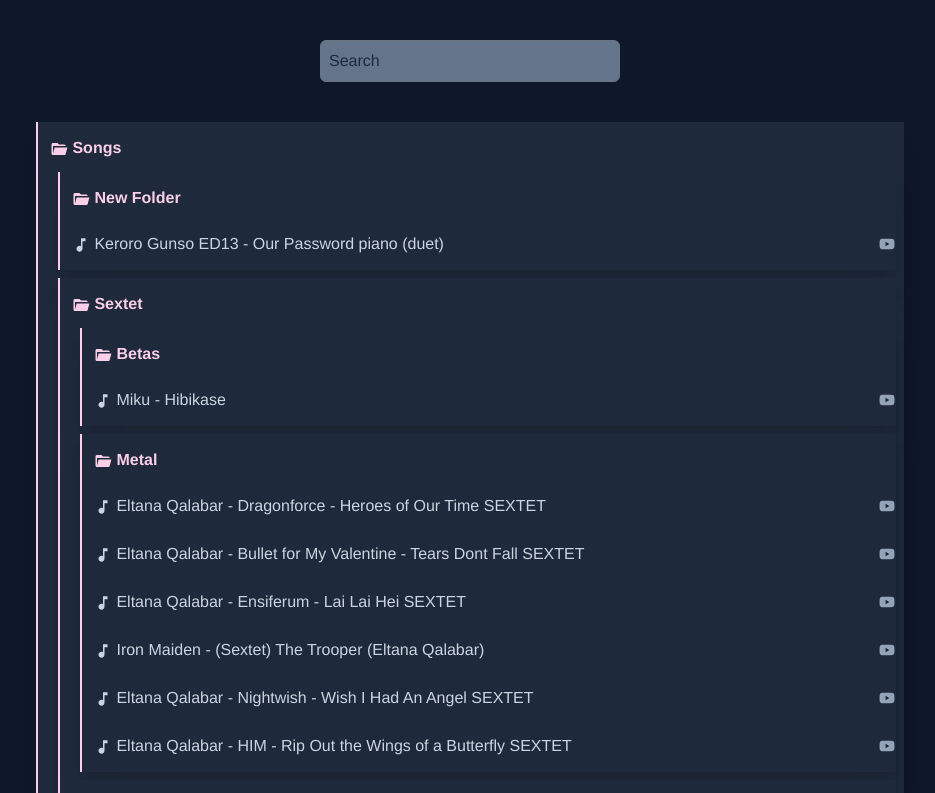
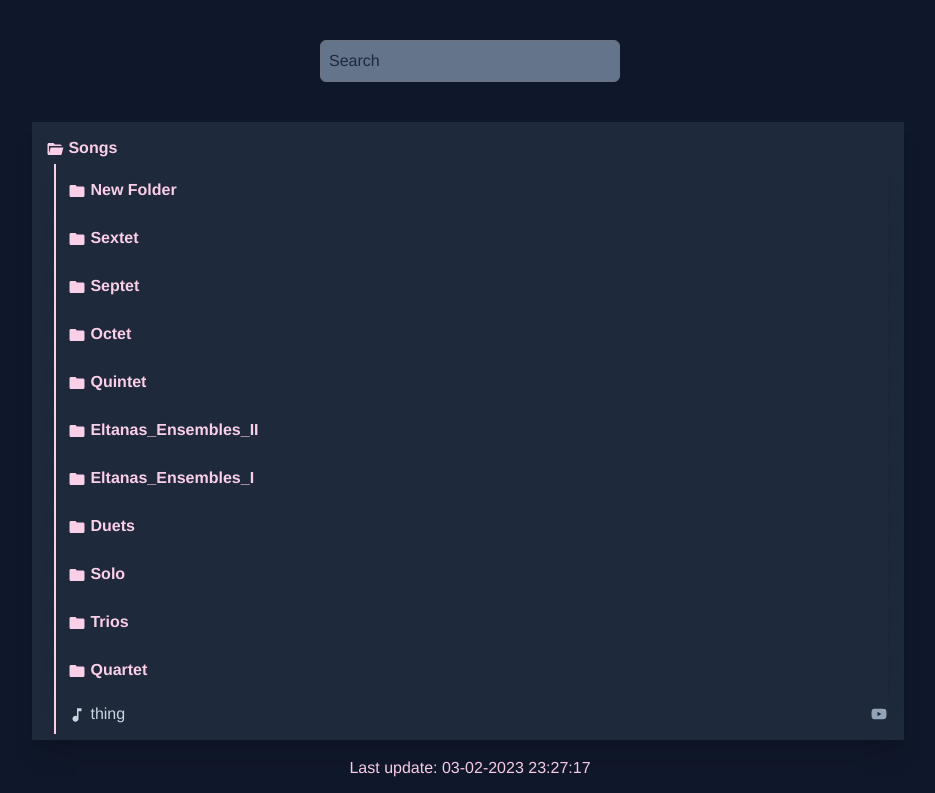
Before and after one commit to pink-papaya/the-papayas, a Vue app: page / in a window 1280 px wide. Shown: the top 793 px of the page, without its empty margins (170-1105 px from the left). Built offline with nearby package versions, Linux system fonts and the light colour scheme.

Commit message:
feat: Redesign UI (WIP)
- make file hierarchy easier to visually parse
- start with top level categories collapsed by default

```diff
--- a/src/components/FileTree.vue
+++ b/src/components/FileTree.vue
@@ -5,8 +5,8 @@
         v-if="item.isVisible !== false"
         :class="{ [item.type]: true, first: depth === 0 }"
         class="item bg-slate-800"
-        tabindex="0"
-        @keyup.enter="toggle(item)"
+        :tabindex="item.type === 'folder' ? 0 : -1"
+        @keyup.enter.stop="toggle(item)"
         @click.stop="toggle(item)"
       >
         <div class="item-name bg-slate-800">
@@ -61,16 +61,29 @@
 </template>
 
 <script setup lang="ts">
-import { ref } from 'vue';
+import { onBeforeMount, ref } from 'vue';
 import { mdiYoutube, mdiFolder, mdiFolderOpen, mdiMusicNote } from '@mdi/js';
 import { Collection, Folder, Song } from '../types';
 import MdiIcon from './MdiIcon.vue';
 
-withDefaults(defineProps<{ items: Collection; depth?: number }>(), {
-  depth: 0,
-});
+const props = withDefaults(
+  defineProps<{ items: Collection; depth?: number }>(),
+  { depth: 0 },
+);
 
 const itemStateMap = ref<Record<string, boolean>>({});
+
+onBeforeMount(() => {
+  if (props.depth !== 1) {
+    return;
+  }
+
+  props.items
+    .filter((item) => item.type === 'folder')
+    .forEach((item) => {
+      itemStateMap.value[item.name] = false;
+    });
+});
 
 function toggle(item: Folder | Song) {
   if (item.type === 'folder') {
@@ -84,20 +97,17 @@
 
 <style>
 .item {
-  @apply fill-slate-300 font-medium text-slate-300;
+  @apply border-l-2 border-pink-200 fill-slate-300 font-medium text-slate-300;
 
   &.first {
-    padding-right: 8px;
-    margin-left: 16px;
+    padding-right: 16px;
     margin-right: 16px;
-    margin-top: 0;
   }
 
   padding: 10px 0 6px 8px;
-  margin: 8px 0 8px 12px;
+  margin: 0 0 0 12px;
 
   &:last-child:not(.first) {
-    margin-bottom: 0;
     padding-bottom: 8px;
   }
 
@@ -106,6 +116,10 @@
 
 .folder {
   @apply cursor-pointer border-l-2 border-slate-400 border-pink-200 font-bold shadow-xl;
+
+  &.first {
+    @apply border-transparent;
+  }
 
   > .item-name {
     @apply sticky z-10 fill-pink-200 p-1 capitalize text-pink-200;
@@ -122,11 +136,13 @@
 }
 
 .song {
-  margin-left: 0px;
-  padding-left: 4px;
   cursor: default;
   display: flex;
   justify-content: space-between;
   align-items: center;
+
+  > .item-name {
+    @apply pl-1;
+  }
 }
 </style>
```
